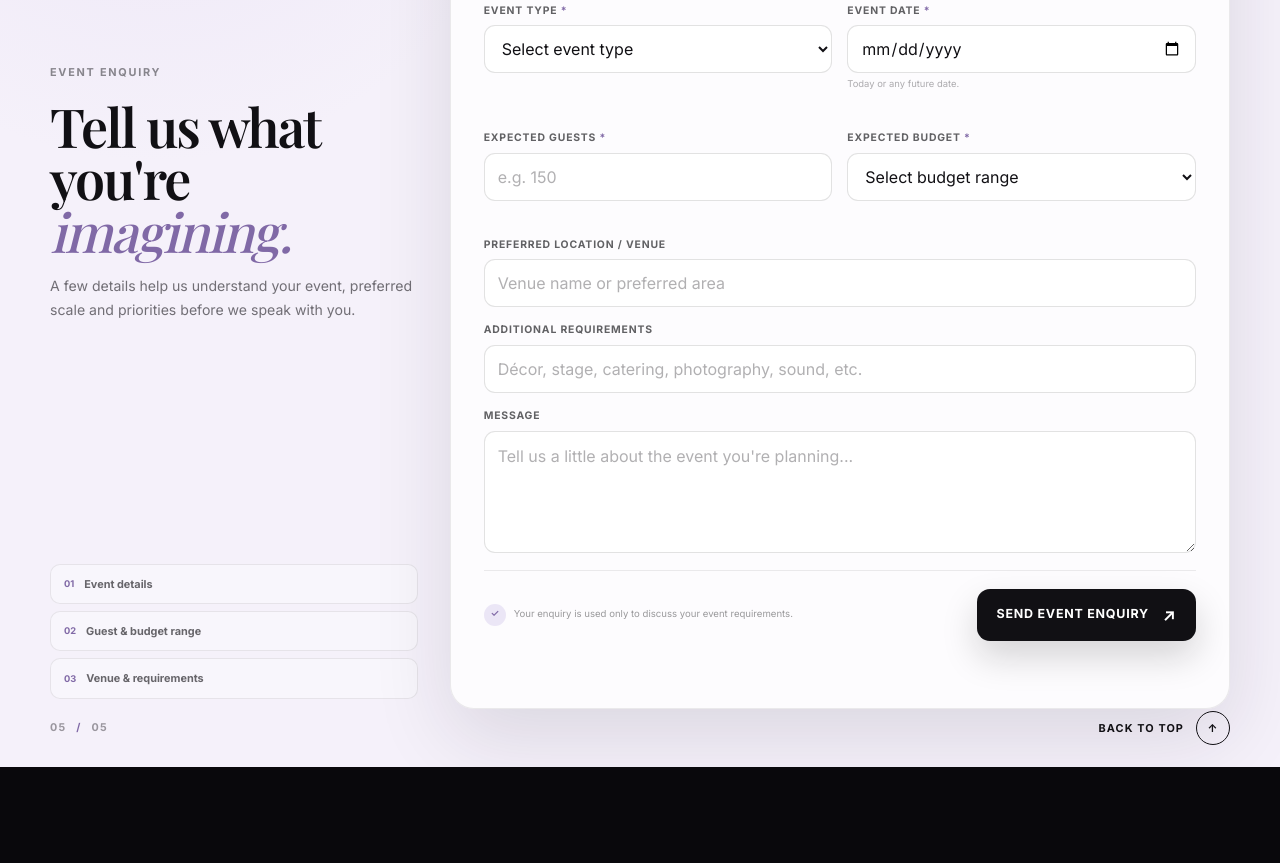
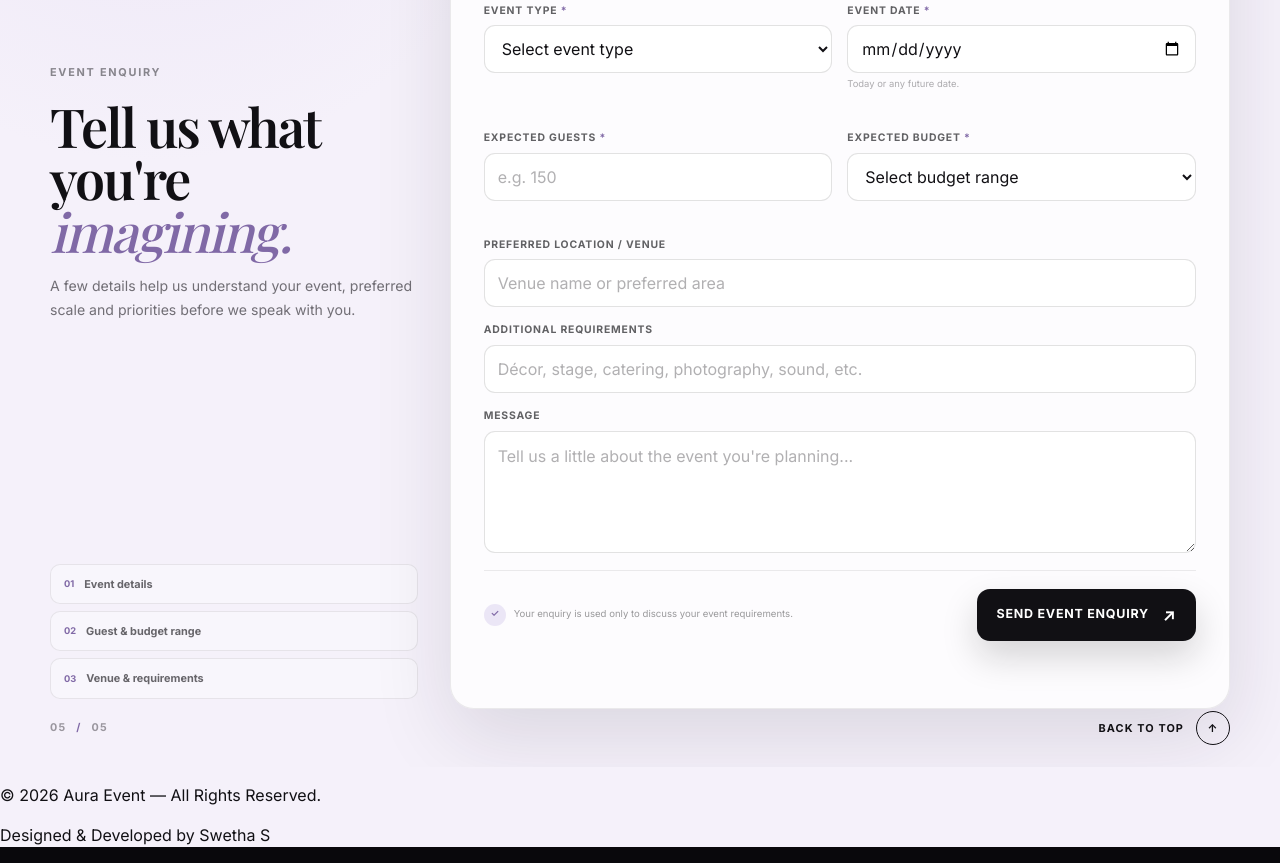
Before and after one commit to Swetha-s-07/Aura-Event, a plain HTML site: page index.html in a window 1280 px wide. Shown: the part 4242-5105 px from the top of the page. Before the commit the page ends 5009 px from the top, so only its background shows below. Drawn offline with nearby package versions, Linux system fonts and the light colour scheme.

Commit message:
Update index.html

```diff
--- a/index.html
+++ b/index.html
@@ -595,5 +595,11 @@
   </div>
 
   <div class="site-toast" id="siteToast" role="status" aria-live="polite"></div>
+  <footer class="site-footer">
+  <div class="footer-inner">
+    <p>© 2026 Aura Event — All Rights Reserved.</p>
+    <p>Designed &amp; Developed by Swetha S</p>
+  </div>
+</footer>
 </body>
 </html>
```
